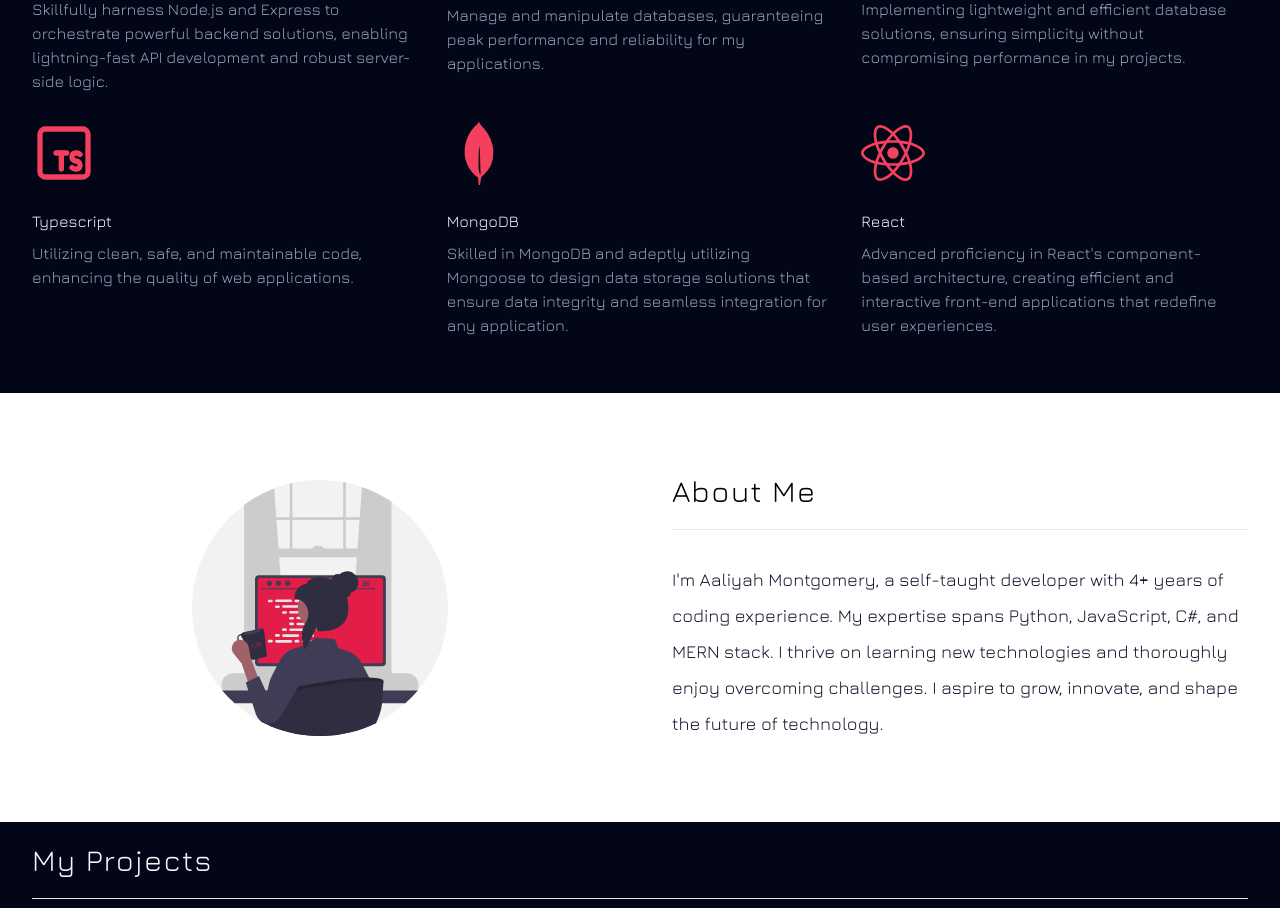
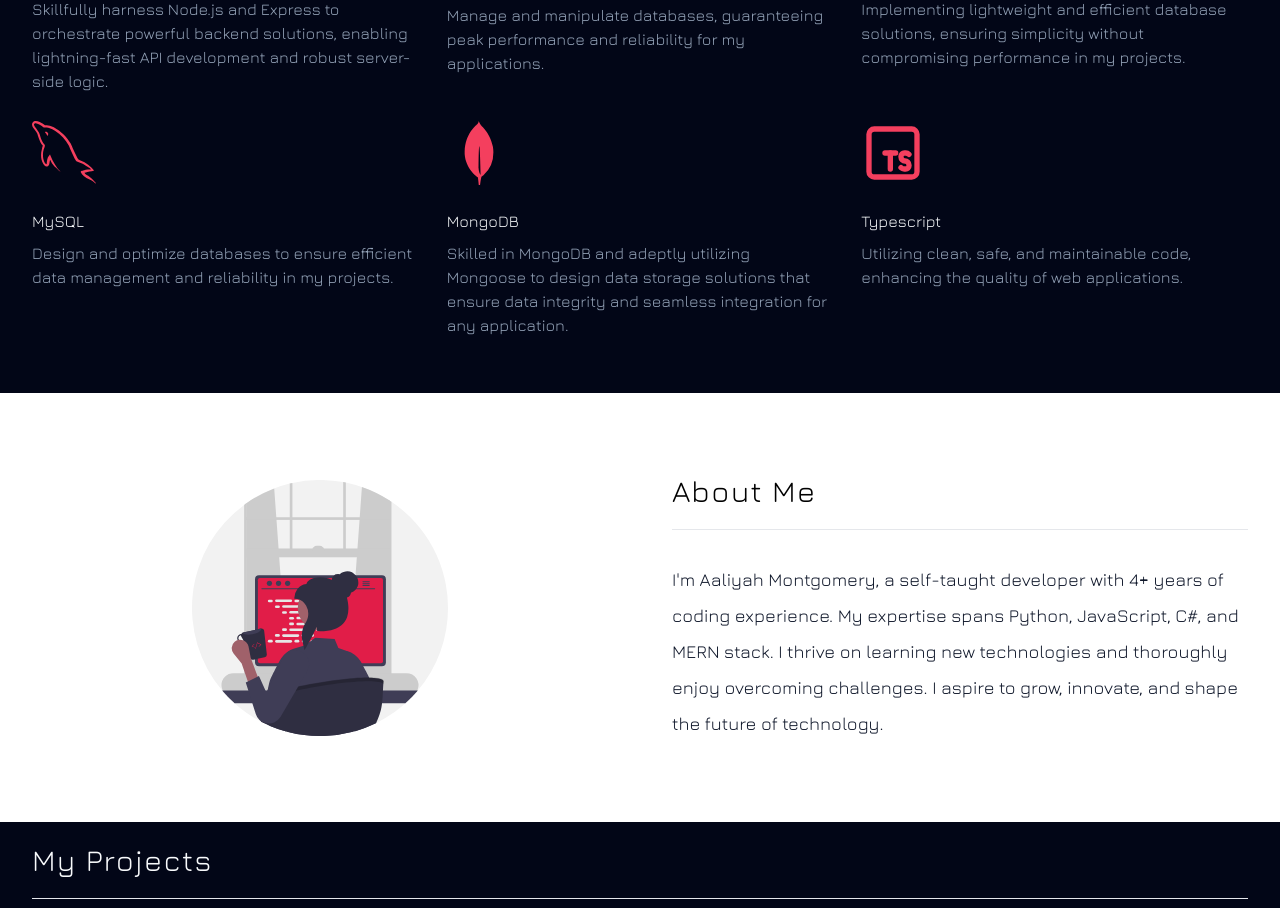
Before and after one commit to Aaliyah1699/Apps-Portfolio, a React (Vite) app: page / in a window 1280 px wide. Shown: the part 940-1848 px from the top of the page. Built offline with nearby package versions, Linux system fonts and the light colour scheme; a web font is replaced by a local one.

Commit message:
Update data.jsx

```diff
--- a/src/data.jsx
+++ b/src/data.jsx
@@ -1,9 +1,10 @@
 /* eslint-disable no-unused-vars */
 import { nanoid } from 'nanoid';
-import { FaReact, FaPython, FaNode } from 'react-icons/fa';
+import { FaPython, FaNode } from 'react-icons/fa';
 import { SiMongodb } from 'react-icons/si';
 import { DiSqllite } from 'react-icons/di';
 import { PiFileSql } from 'react-icons/pi';
+import { GrMysql } from "react-icons/gr";
 import {
     TbBrandJavascript,
     TbBrandCSharp,
@@ -59,11 +60,11 @@ export const skills = [
         icon: <DiSqllite className='h-16 w-16 text-rose-500' />,
         text: ' Implementing lightweight and efficient database solutions, ensuring simplicity without compromising performance in my projects.',
     },
-    {
+     {
         id: nanoid(),
-        title: 'Typescript',
-        icon: <TbBrandTypescript className='h-16 w-16 text-rose-500' />,
-        text: 'Utilizing clean, safe, and maintainable code, enhancing the quality of web applications.',
+        title: 'MySQL',
+        icon: <GrMysql className='h-16 w-16 text-rose-500' />,
+        text: "Design and optimize databases to ensure efficient data management and reliability in my projects.",
     },
     {
         id: nanoid(),
@@ -73,9 +74,9 @@ export const skills = [
     },
     {
         id: nanoid(),
-        title: 'React',
-        icon: <FaReact className='h-16 w-16 text-rose-500' />,
-        text: "Advanced proficiency in React's component-based architecture, creating efficient and interactive front-end applications that redefine user experiences.",
+        title: 'Typescript',
+        icon: <TbBrandTypescript className='h-16 w-16 text-rose-500' />,
+        text: 'Utilizing clean, safe, and maintainable code, enhancing the quality of web applications.',
     },
 ];
 
```
